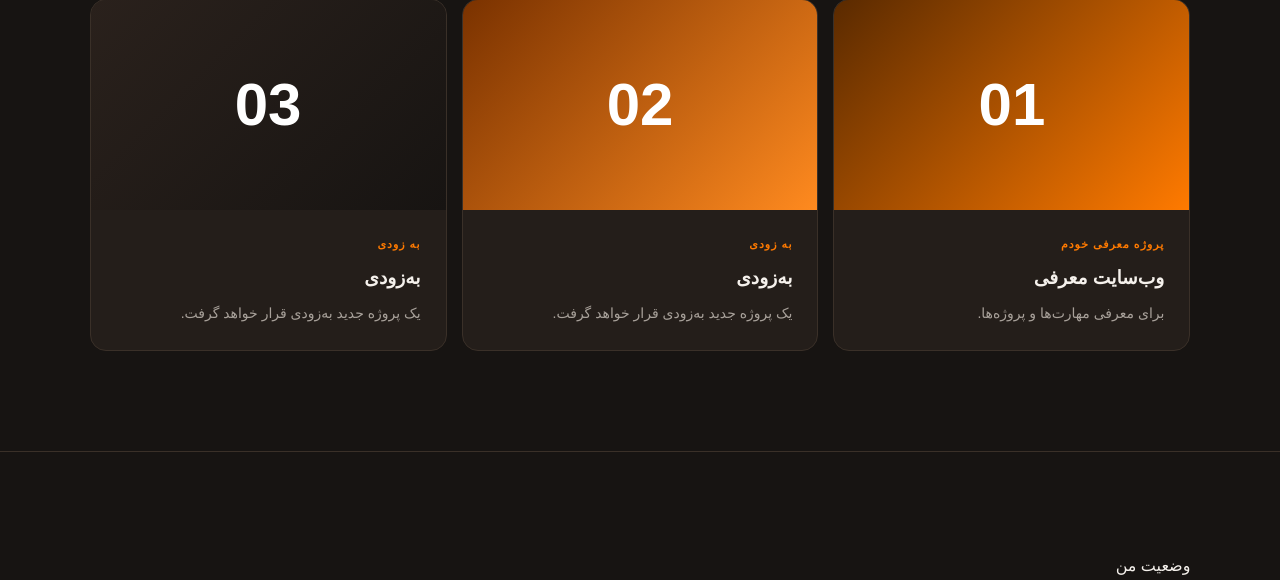
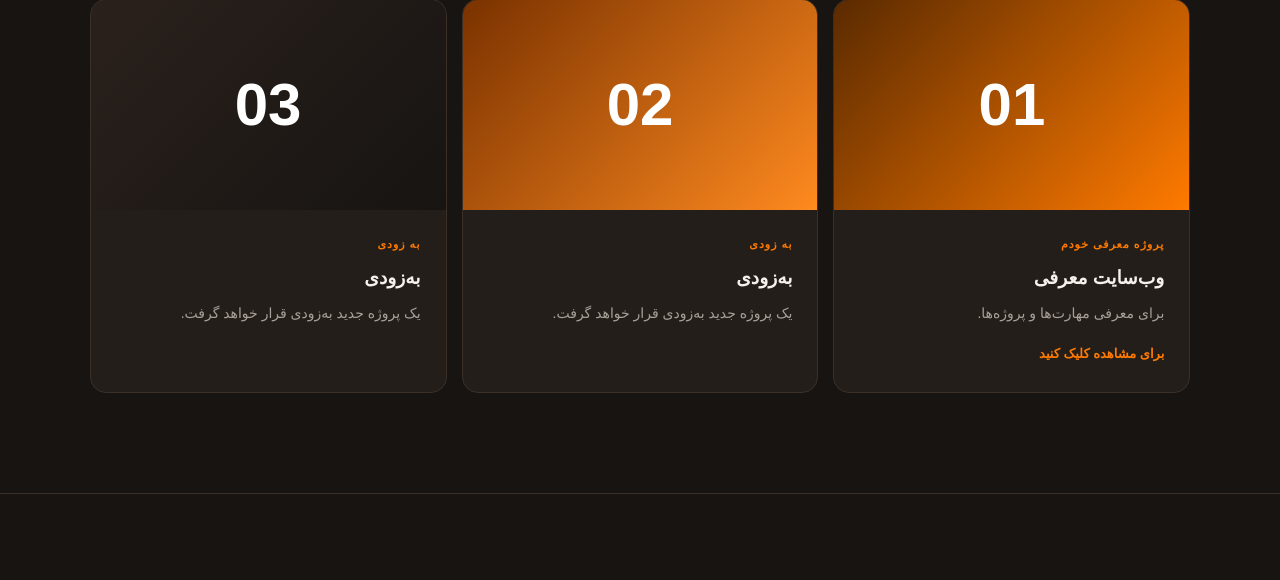
Before and after one commit to Luffysun09/Real-Web-Project, a Django app: page / in a window 1280 px wide. Shown: the part 2126-2706 px from the top of the page. Run offline with Django 5.2, Linux system fonts and the light colour scheme.

Commit message:
chanage for html,css

```diff
--- a/mywebsite/static/css/Style.css
+++ b/mywebsite/static/css/Style.css
@@ -534,7 +534,7 @@ header {
     font-size: 14px;
 }
 
-.project-text a {
+.project-text span {
     display: inline-block;
 
     margin-top: 18px;
@@ -546,7 +546,7 @@ header {
     font-weight: bold;
 }
 
-.project-text a:hover {
+.project-text span:hover {
     color: #B85C00;
 }
 
--- a/mywebsite/templates/index.html
+++ b/mywebsite/templates/index.html
@@ -375,6 +375,10 @@
                             برای معرفی مهارت‌ها و پروژه‌ها.
                         </p>
 
+                        <span>
+                            برای مشاهده کلیک کنید
+                        </span>
+
                     </div>
 
                 </article>
```
